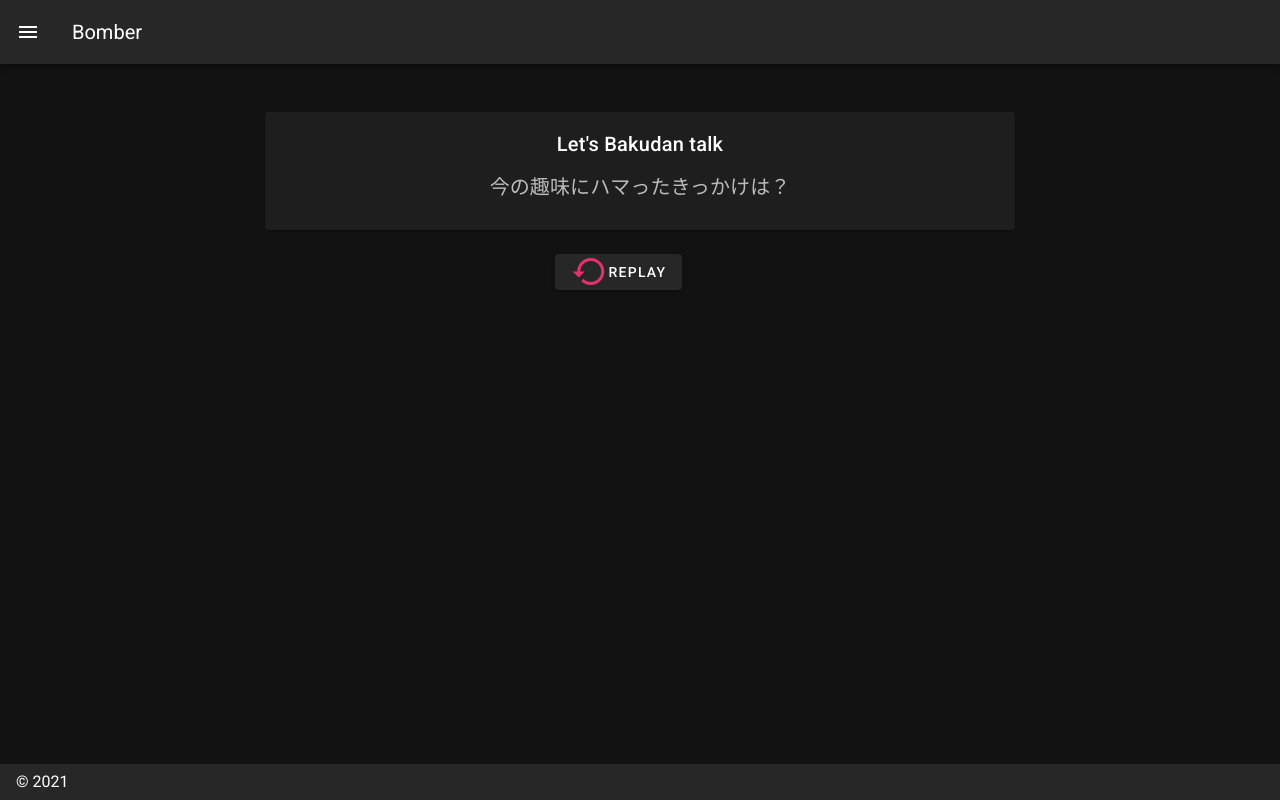
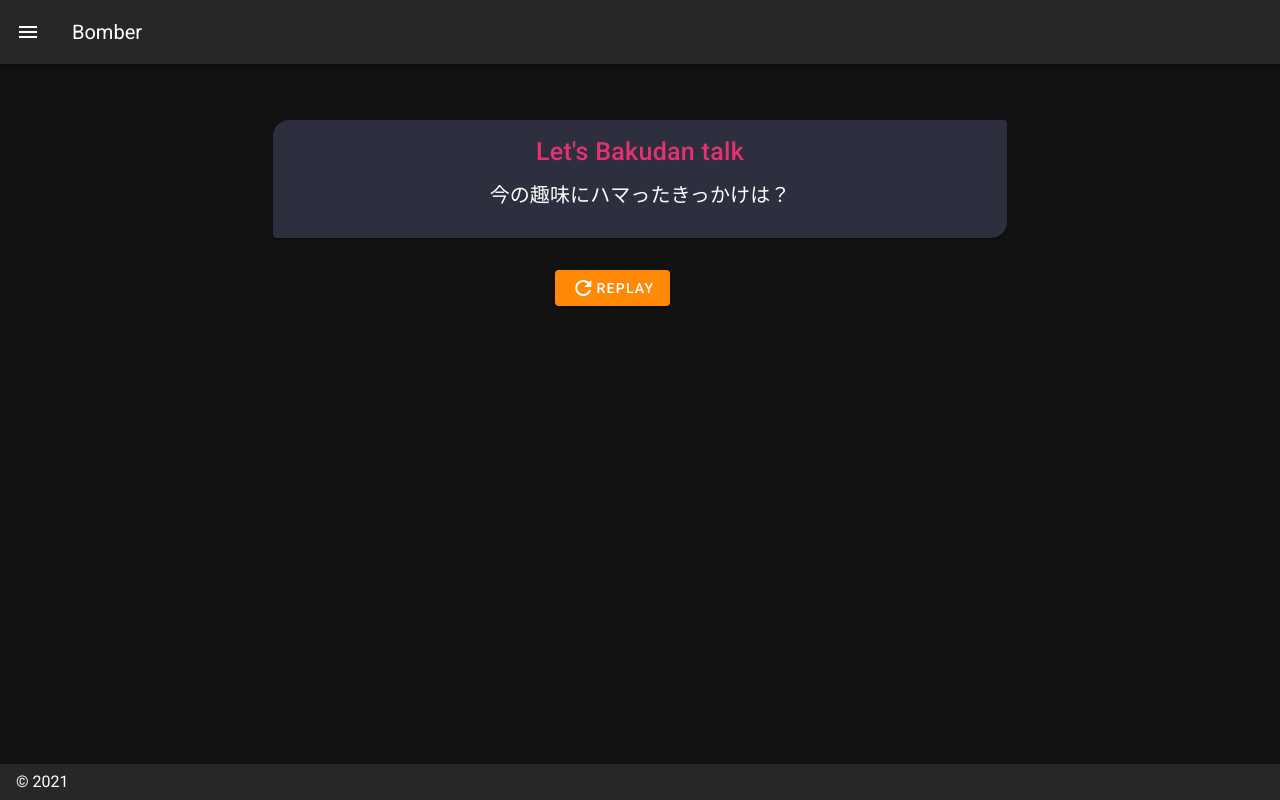
Before and after one commit to wkn816/BakudanTalk, a Nuxt app: page /lucky in a window 1280 px wide. Built offline with nearby package versions, Linux system fonts and the light colour scheme.

Commit message:
fix-レプレイボタンのアクション追加

```diff
--- a/pages/lucky.vue
+++ b/pages/lucky.vue
@@ -3,8 +3,8 @@
     <v-container>
       <v-row>
         <v-col cols="12" offset-sm="1" sm="4" offset-md="2" md="8">
-            <img :src="image_src" />
-            <v-card v-if="test">
+            <img :src="image_src" class="bakuhatsu-gif"/>
+            <v-card v-if="test" color=#2e2f3e shaped class="ma-2">
               <v-card-title class="justify-center">Let's Bakudan talk</v-card-title>
               <v-card-text>
                 <p class="theme-text">{{ test }}</p>
@@ -15,11 +15,11 @@
 
       <v-row>
         <v-col cols="12" offset-sm="1" sm="4" offset-md="5" md="4">
-              <v-btn v-if="test" to="/" nuxt>
-              <v-icon large color=#e53170>
-            mdi-restore
-          </v-icon>
-              REPLAY</v-btn>
+          <v-hover v-slot:default="{ hover }">
+              <v-btn v-if="test" to="/" nuxt color=#ff8906>
+              <v-icon v-text="hover ? 'mdi-restore' : 'mdi-refresh'"></v-icon>REPLAY
+              </v-btn>
+              </v-hover>
         </v-col>
       </v-row>
 
@@ -67,9 +67,24 @@
 
 </script>
 
-<style>
+<style lang="scss">
 .theme-text{
   text-align: center;
   font-size: 20px;
+  color: #fffffe;
+}
+.bakuhatsu-gif{
+  text-align: center;
+  width: 100%;
+}
+.justify-center{
+  font-size: 25px;
+    color: #e53170;
+}
+.v-btn{
+  &:hover {
+      transform: scale(1.04);
+      transition-duration: 40ms;
+    }
 }
 </style>
```
